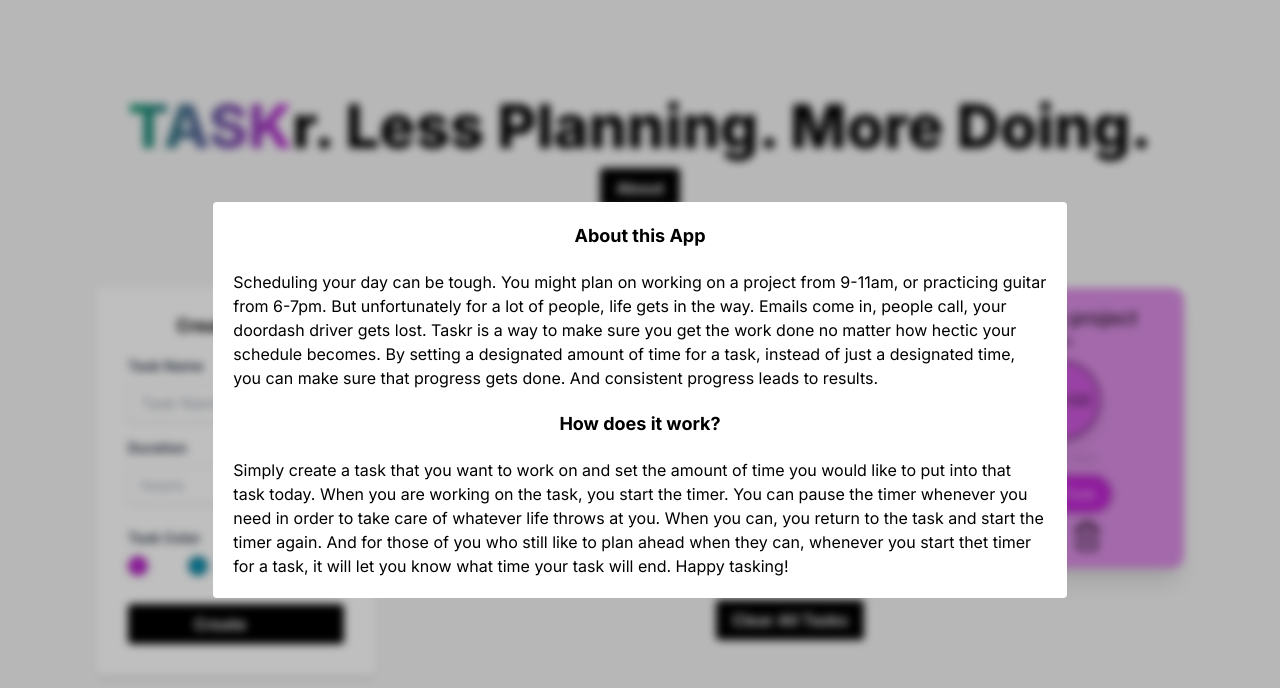
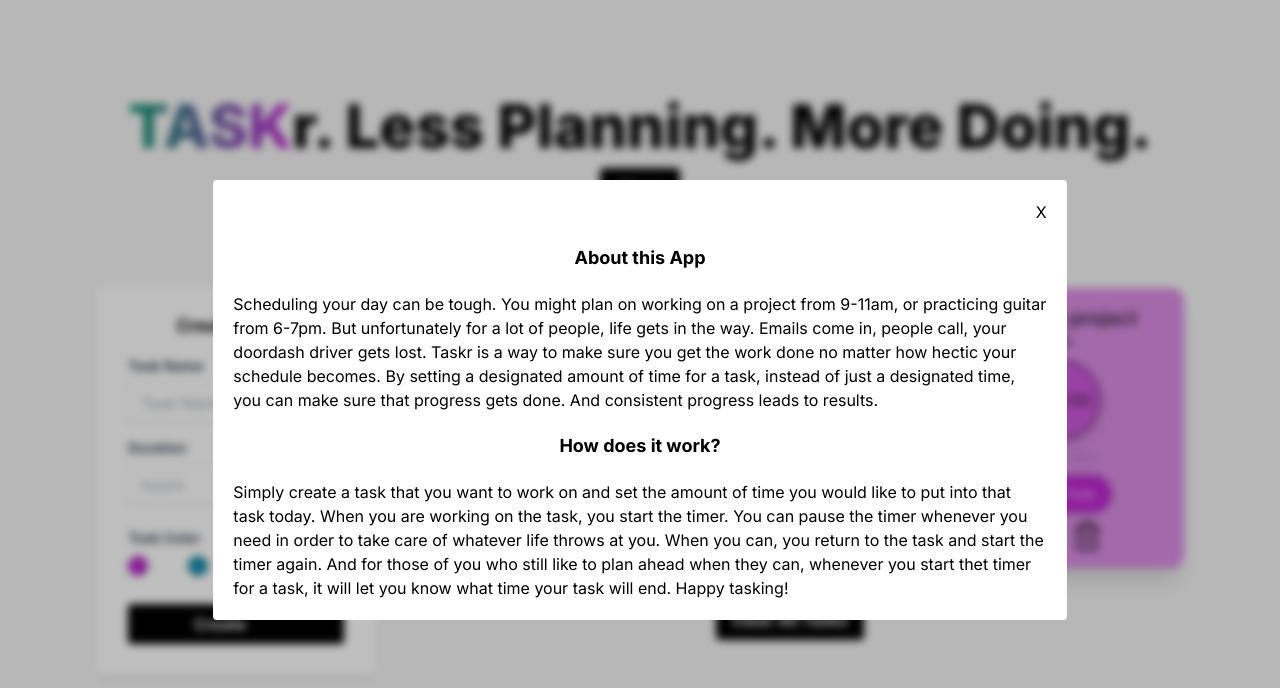
Before and after one commit to scoops52/Taskr, a Next.js app: page / in a window 1280 px wide. Both pictures are taken after a click on the button "About". Shown: the top 688 px of the page. Built offline with nearby package versions, Linux system fonts and the light colour scheme.

Commit message:
add close functionality for about modal

```diff
--- a/components/AboutModal.tsx
+++ b/components/AboutModal.tsx
@@ -1,8 +1,16 @@
+import { useAppDispatch } from '@/store/hooks'
+import { closeModal } from '@/store/modal';
 import React from 'react'
 
 const AboutModal = () => {
+    const dispatch = useAppDispatch();
+
+    const handleClose = () => {
+        dispatch(closeModal('About'))
+    }
   return (
     <div className="flex flex-col gap-5 bg-white p-5 rounded w-2/3">
+        <button onClick={handleClose} className="text-right text-xlg">X</button>
         <h1 className="text-lg font-bold text-center">About this App</h1>
         <p>Scheduling your day can be tough. You might plan on working on a project from 9-11am, or practicing guitar from 6-7pm. But unfortunately for a lot of people, life gets in the way. Emails come in, people call, your doordash driver gets lost. Taskr is a way to make sure you get the work done no matter how hectic your schedule becomes. By setting a designated amount of time for a task, instead of just a designated time, you can make sure that progress gets done. And consistent progress leads to results. </p>
         <h1 className="text-lg font-bold text-center">How does it work?</h1>
```
